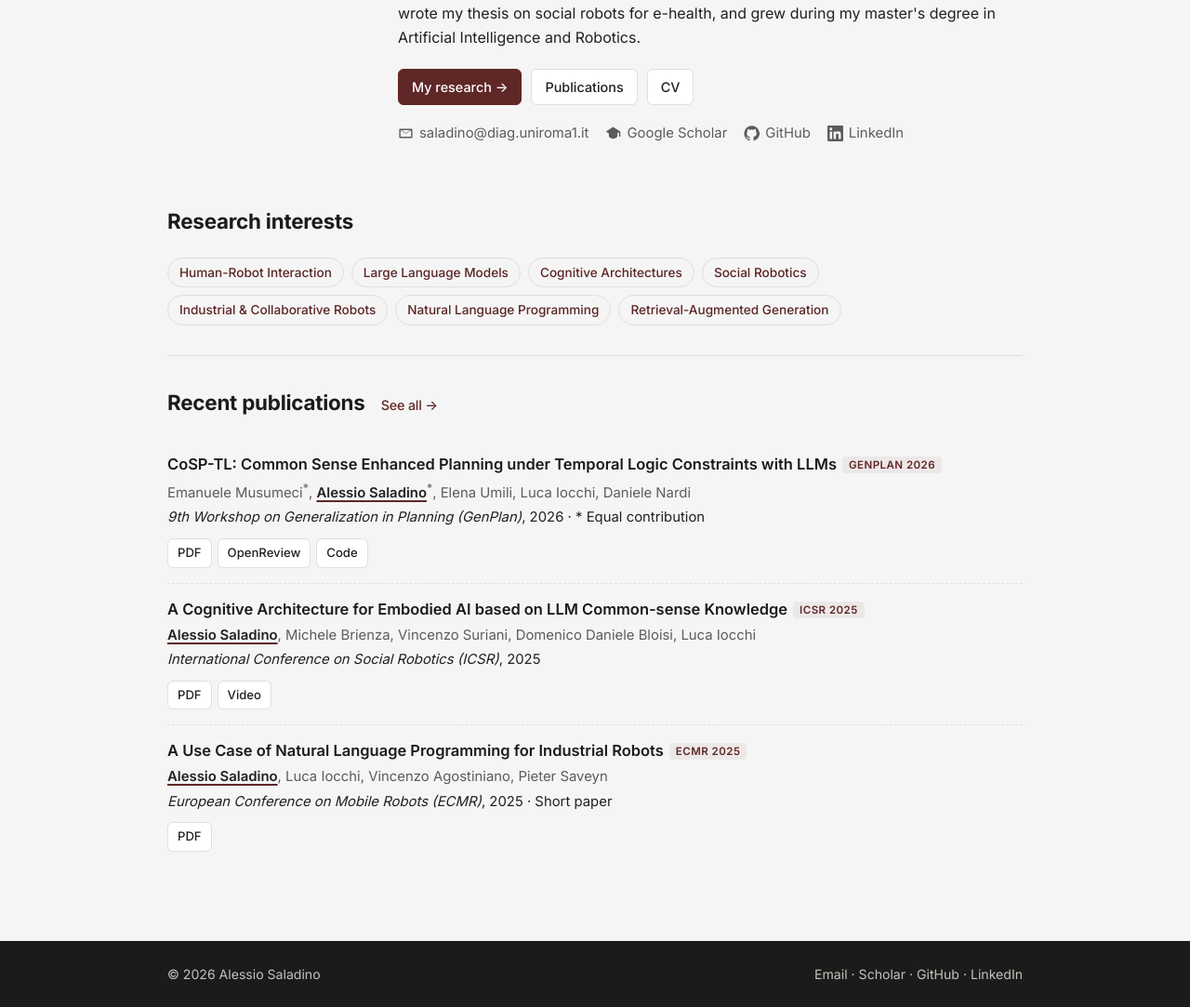
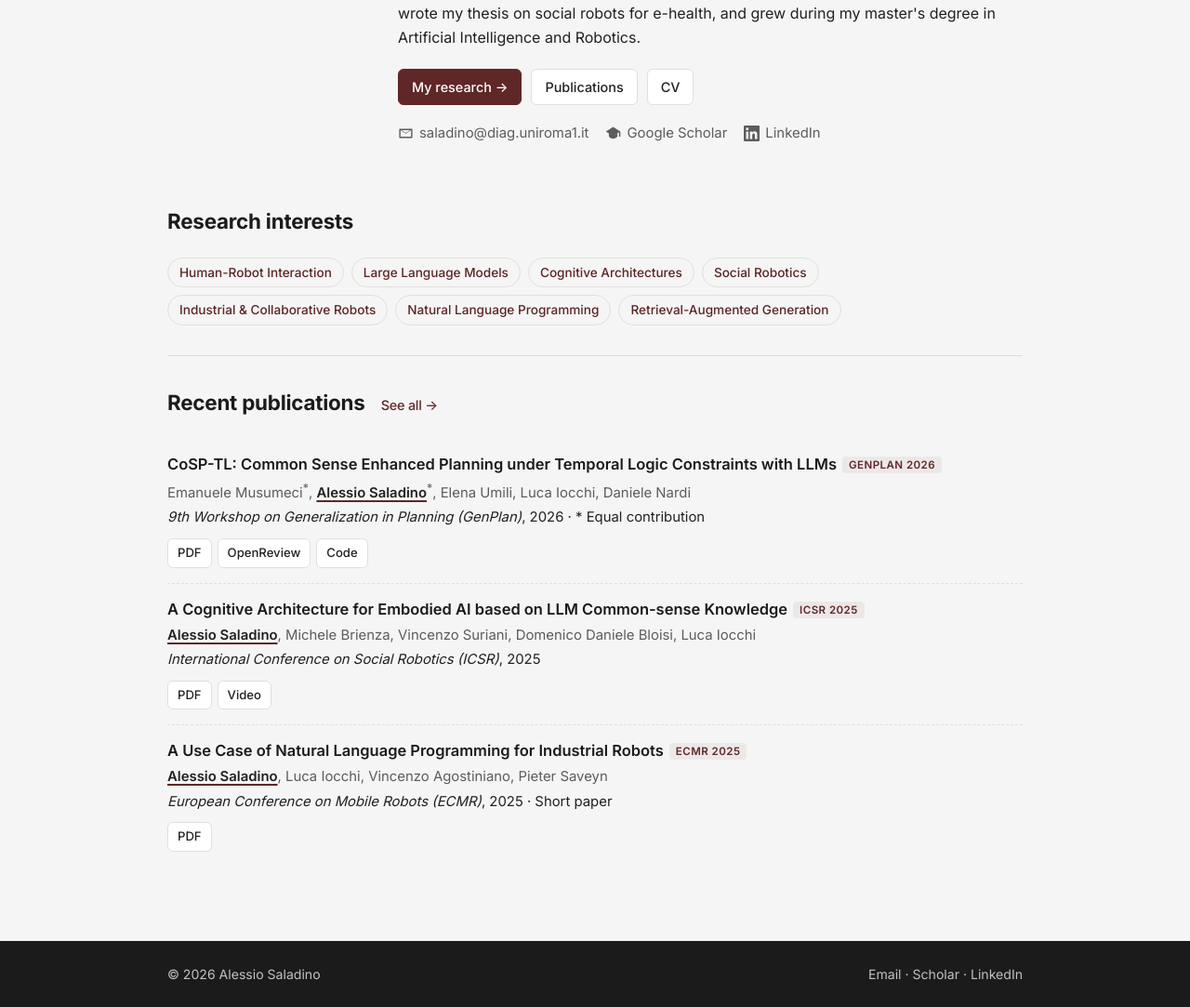
Before and after one commit to AlessioSal98/AlessioSaladino, a plain HTML site: page index.html in a window 1280 px wide. Shown: the part 426-1509 px from the top of the page at 93% size. Drawn offline with Linux system fonts and the light colour scheme.

Commit message:
Remove GitHub profile link

```diff
--- a/index.html
+++ b/index.html
@@ -61,10 +61,6 @@
                             <svg width="16" height="16" viewBox="0 0 24 24" aria-hidden="true"><path d="M12 2 1 9l11 7 9-5.73V17h2V9L12 2zm-6.5 9.9V16c0 2.2 2.9 4 6.5 4s6.5-1.8 6.5-4v-4.1L12 16l-6.5-4.1z"/></svg>
                             Google Scholar
                         </a>
-                        <a href="https://github.com/AlessioSal98" target="_blank" rel="noopener" aria-label="GitHub">
-                            <svg width="16" height="16" viewBox="0 0 24 24" aria-hidden="true"><path d="M12 .5a11.5 11.5 0 0 0-3.64 22.41c.58.1.79-.25.79-.56v-2c-3.2.7-3.88-1.37-3.88-1.37-.52-1.33-1.28-1.69-1.28-1.69-1.05-.72.08-.7.08-.7 1.16.08 1.77 1.19 1.77 1.19 1.03 1.77 2.7 1.26 3.36.96.1-.75.4-1.26.73-1.55-2.55-.29-5.24-1.28-5.24-5.69 0-1.26.45-2.28 1.19-3.09-.12-.29-.52-1.46.11-3.05 0 0 .97-.31 3.17 1.18a11 11 0 0 1 5.77 0c2.2-1.49 3.17-1.18 3.17-1.18.63 1.59.23 2.76.11 3.05.74.81 1.19 1.83 1.19 3.09 0 4.42-2.69 5.39-5.26 5.68.41.36.78 1.06.78 2.14v3.17c0 .31.21.67.8.56A11.5 11.5 0 0 0 12 .5z"/></svg>
-                            GitHub
-                        </a>
                         <a href="https://www.linkedin.com/in/alessio-saladino/" target="_blank" rel="noopener" aria-label="LinkedIn">
                             <svg width="16" height="16" viewBox="0 0 24 24" aria-hidden="true"><path d="M20.45 20.45h-3.56v-5.57c0-1.33-.02-3.04-1.85-3.04-1.85 0-2.13 1.45-2.13 2.94v5.67H9.35V9h3.41v1.56h.05c.48-.9 1.64-1.85 3.37-1.85 3.6 0 4.27 2.37 4.27 5.46v6.28zM5.34 7.43a2.06 2.06 0 1 1 0-4.13 2.06 2.06 0 0 1 0 4.13zM7.12 20.45H3.56V9h3.56v11.45zM22.22 0H1.77C.79 0 0 .77 0 1.73v20.54C0 23.23.79 24 1.77 24h20.45c.98 0 1.78-.77 1.78-1.73V1.73C24 .77 23.2 0 22.22 0z"/></svg>
                             LinkedIn
@@ -112,7 +108,6 @@
             <span class="footer-links">
                 <a href="mailto:saladino@diag.uniroma1.it">Email</a> ·
                 <a href="https://scholar.google.com/citations?user=L3rj_esAAAAJ" target="_blank" rel="noopener">Scholar</a> ·
-                <a href="https://github.com/AlessioSal98" target="_blank" rel="noopener">GitHub</a> ·
                 <a href="https://www.linkedin.com/in/alessio-saladino/" target="_blank" rel="noopener">LinkedIn</a>
             </span>
         </div>
```
Also changed, not shown: cv.html (+0 -1 lines), publications.html (+0 -1 lines), research.html (+0 -1 lines), theses.html (+0 -1 lines).
